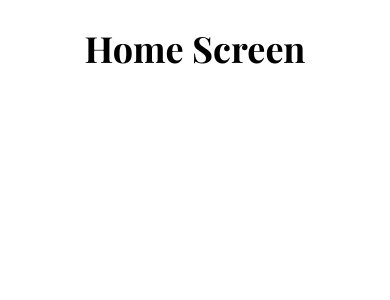
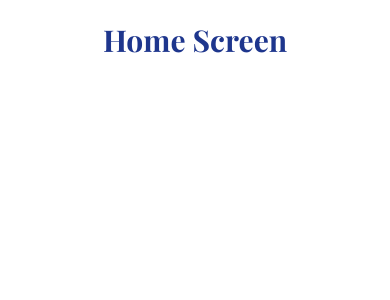
Before and after one commit to JuliaLojek/react-native-course-2, a React Native app: screen / in a window 390 px wide. Shown: the top 300 px of the page. Built offline with nearby package versions, Linux system fonts and the light colour scheme.

Commit message:
global styles

```diff
--- a/screens/Home.js
+++ b/screens/Home.js
@@ -1,23 +1,15 @@
 import React from "react";
 import { StyleSheet, View, Text } from "react-native";
+import { globalStyles } from "../styles/global";
 
 const Home = () => {
   return (
-    <View style={styles.container}>
-      <Text style={styles.text}>Home Screen</Text>
+    <View style={globalStyles.container}>
+      <Text style={globalStyles.titleText}>Home Screen</Text>
     </View>
   );
 };
 
-const styles = StyleSheet.create({
-  container: {
-    padding: 24,
-  },
-  text: {
-    fontFamily: "playfair-bold",
-    fontSize: 36,
-    textAlign: "center",
-  },
-});
+// const styles = StyleSheet.create({});
 
 export default Home;
--- /dev/null
+++ b/styles/global.js
@@ -0,0 +1,19 @@
+import { StyleSheet } from "react-native";
+
+export const globalStyles = StyleSheet.create({
+  container: {
+    flex: 1,
+    padding: 20,
+  },
+  titleText: {
+    fontFamily: "playfair-bold",
+    fontSize: 30,
+    textAlign: "center",
+    color: "#1e368d",
+  },
+  text: {
+    fontFamily: "playfair-regular",
+    marginVertical: 8,
+    lineHeight: 20,
+  }
+});
```
Also changed, not shown: screens/About.js (+3 -6 lines), screens/ReviewDetails.js (+3 -6 lines).
